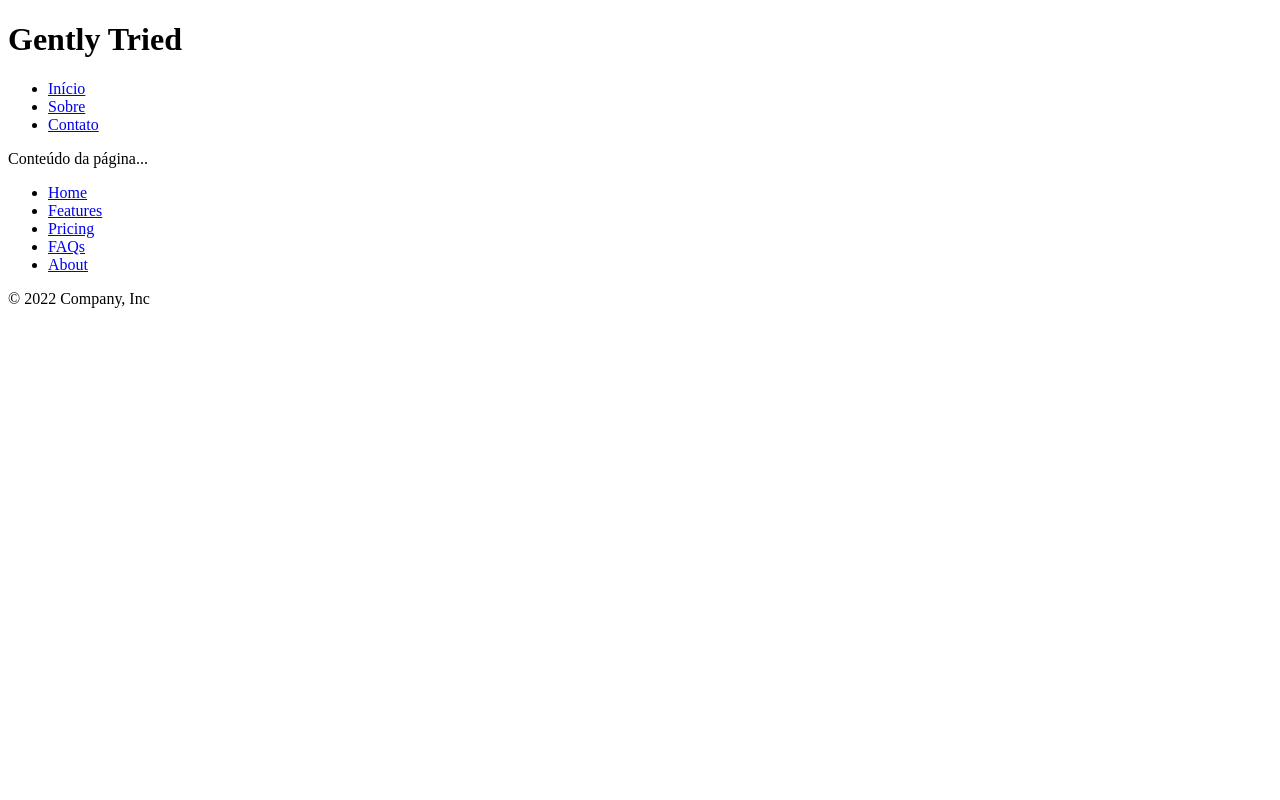
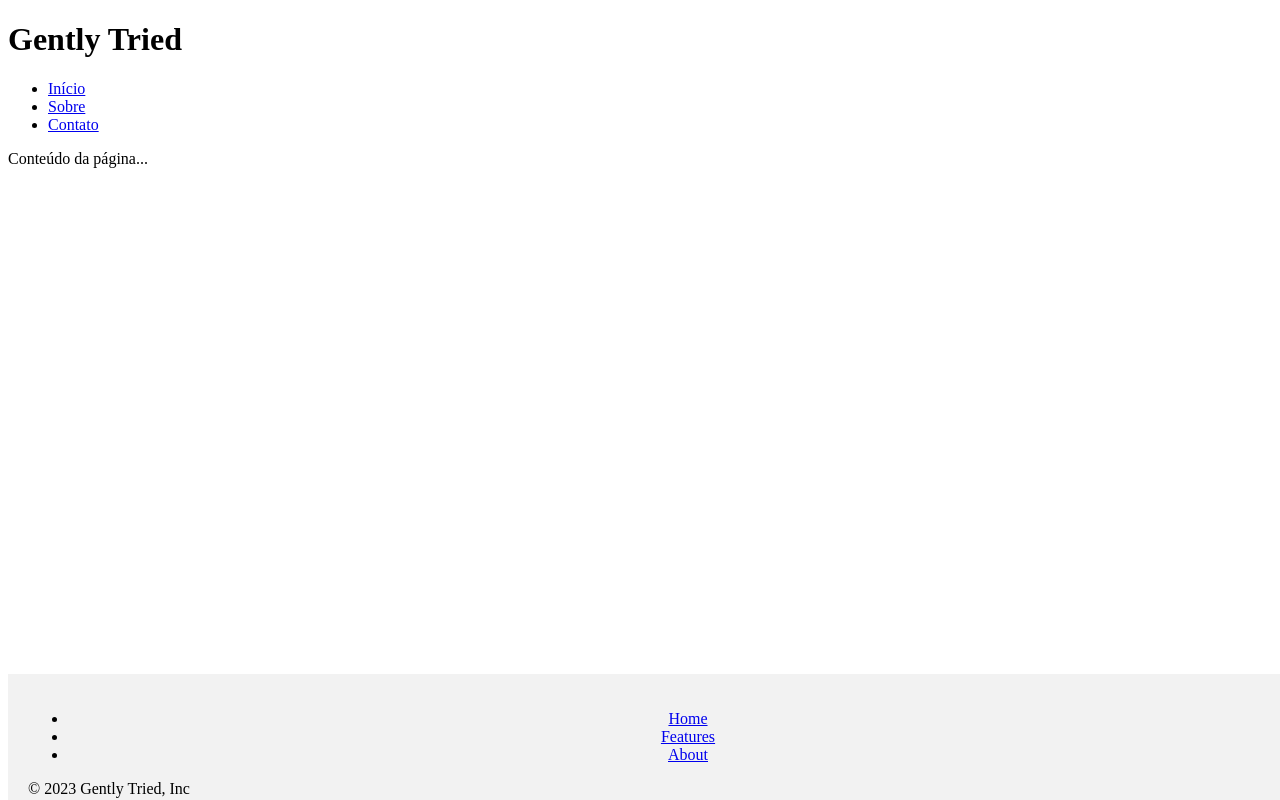
Before and after one commit to TekoKnife/TekoKnife.github.io, a plain HTML site: page index.html in a window 1280 px wide. Drawn offline with Linux system fonts and the light colour scheme.

Commit message:
Alterações

```diff
--- a/CSS/style.css
+++ b/CSS/style.css
@@ -0,0 +1,14 @@
+footer {
+    background-color: #f2f2f2;
+    padding: 20px;
+    text-align: center;
+    position: fixed;
+    bottom: 0;
+    width: 100%;
+  }
+
+  footer p {
+    margin: 0;
+    text-align: center;
+    position: fixed;
+  }
--- a/index.html
+++ b/index.html
@@ -26,11 +26,9 @@
 	  <ul class="nav justify-content-center border-bottom pb-3 mb-3">
 		<li class="nav-item"><a href="#" class="nav-link px-2 text-muted">Home</a></li>
 		<li class="nav-item"><a href="#" class="nav-link px-2 text-muted">Features</a></li>
-		<li class="nav-item"><a href="#" class="nav-link px-2 text-muted">Pricing</a></li>
-		<li class="nav-item"><a href="#" class="nav-link px-2 text-muted">FAQs</a></li>
 		<li class="nav-item"><a href="#" class="nav-link px-2 text-muted">About</a></li>
 	  </ul>
-	  <p class="text-center text-muted">&copy; 2022 Company, Inc</p>
+	  <p class="text-center text-muted">&copy; 2023 Gently Tried, Inc</p>
 	</footer>
   </div>
 </html>
```
Also changed, not shown: Anotações CSS.txt (added), Anotações HTML.txt (added).
